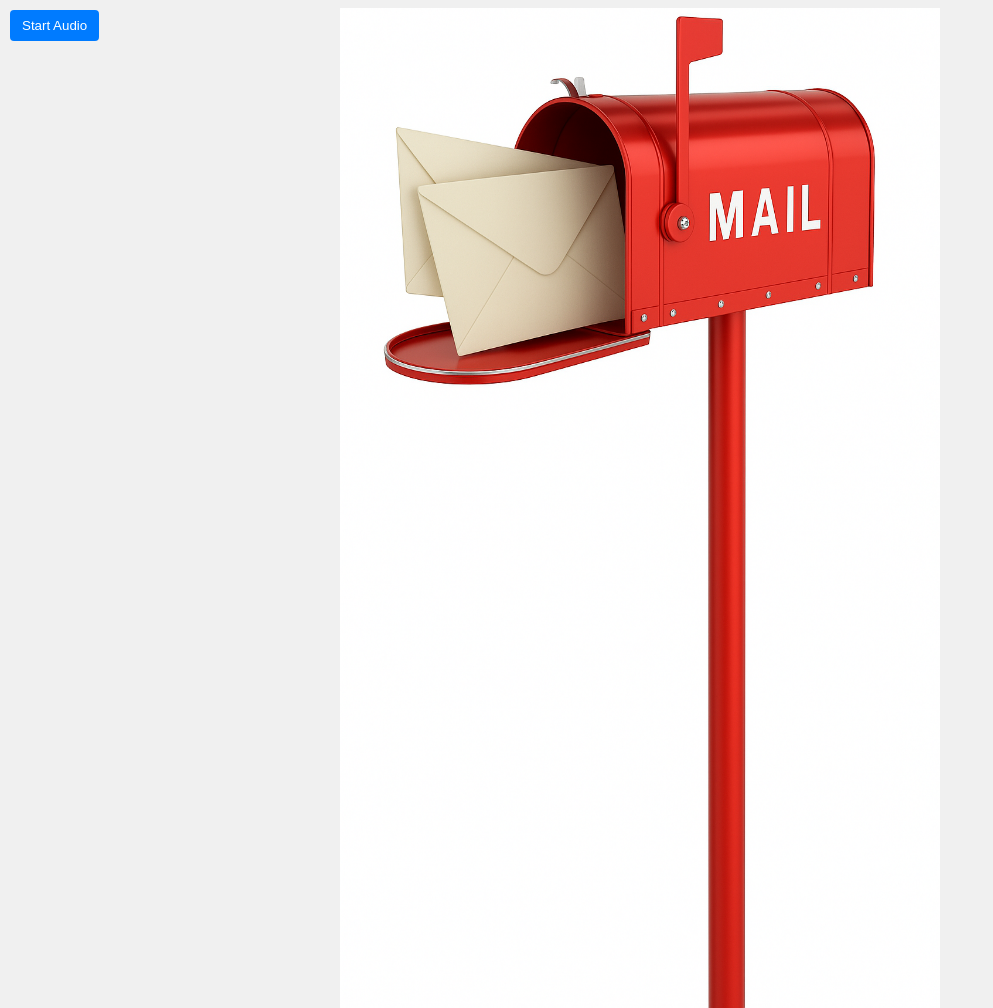
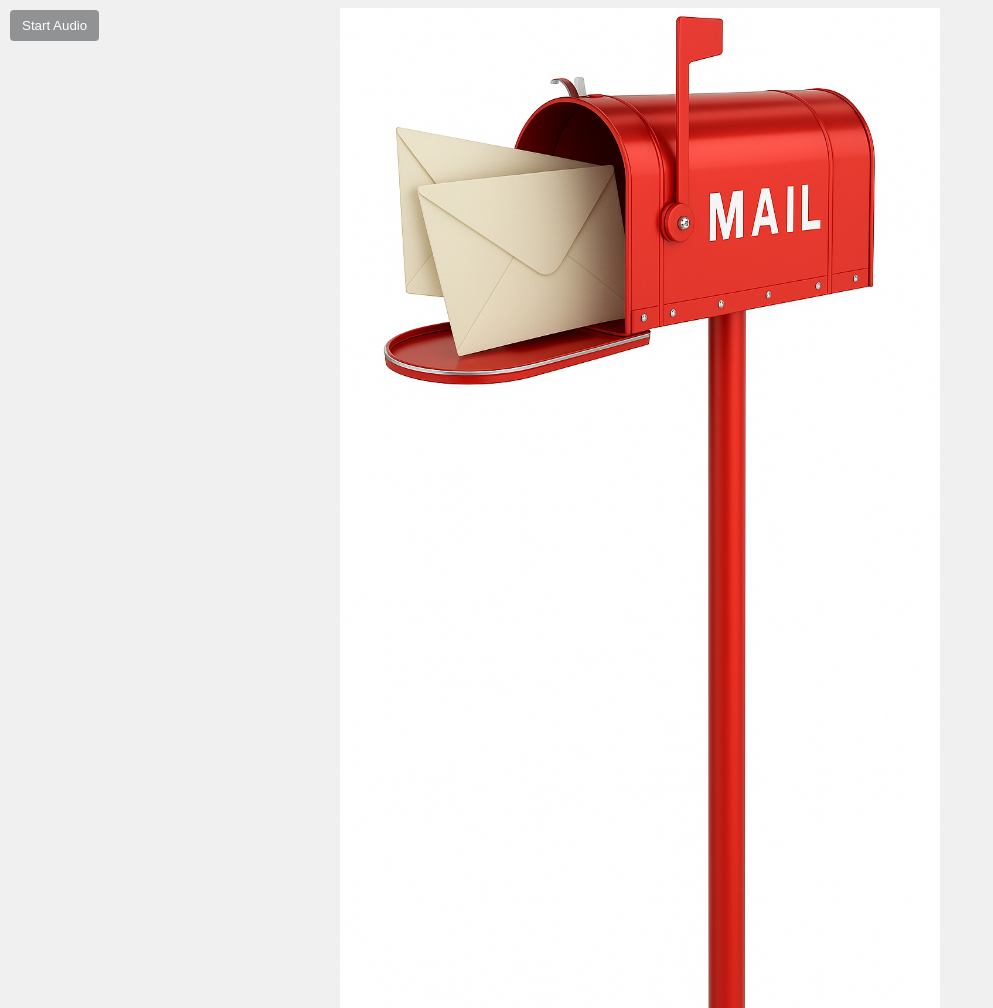
Before and after one commit to nandithay/you-ve-got-mail, a plain HTML site: page index.html in a window 1280 px wide. Shown: the whole page, without its empty margins (0-993 px from the left). Drawn offline with Linux system fonts and the light colour scheme.

Commit message:
Update index.html

```diff
--- a/index.html
+++ b/index.html
@@ -27,7 +27,7 @@
         left: 10px;
         z-index: 999;
         padding: 8px 12px;
-        background-color: #007bff;
+        background-color: #919294;
         color: white;
         border: none;
         border-radius: 4px;
```
